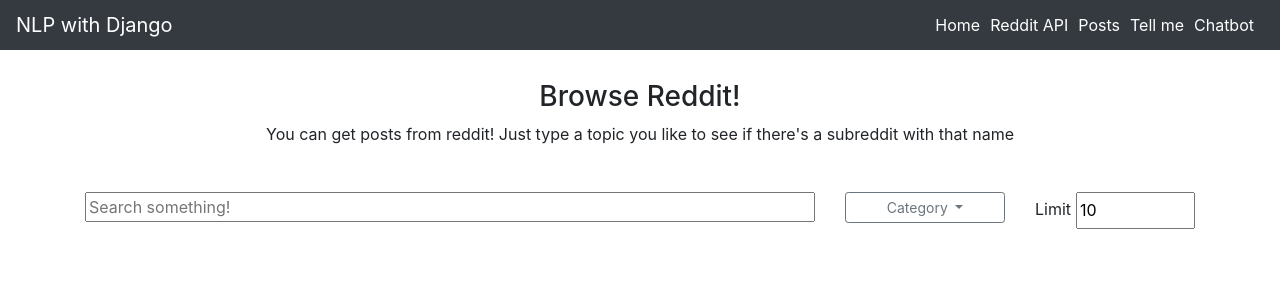
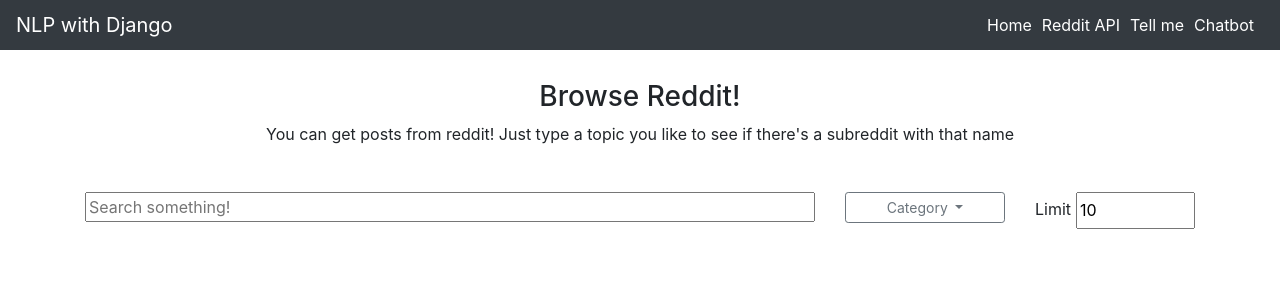
Before and after one commit to daniel-sjkdm/djangonltk, a Django app: page /reddit in a window 1280 px wide. Shown: the top 300 px of the page. Run offline with Django 3.2, Linux system fonts and the light colour scheme; parts of the project's set-up code (start-up, migrations or seed data) failed here and were passed over; some libraries are stand-ins or nearby versions.

Commit message:
Fixing things

```diff
--- a/templates/base.html
+++ b/templates/base.html
@@ -27,9 +27,6 @@
                 </li>
                 <li class="nav-item">
                     <a href="{% url 'posts:reddit' %}"> Reddit API </a>
-                </li>
-                <li class="nav-item">
-                    <a href="{% url 'posts:posts' %}"> Posts </a>
                 </li>
                 <li class="nav-item">
                     <a href="{% url 'posts:tell-me' %}"> Tell me </a>
--- a/templates/search_reddit.html
+++ b/templates/search_reddit.html
@@ -84,9 +84,6 @@
                             </div>
                             <br/>
                             <div class="card-actions">
-                                <button class="btn btn-success btn-sm store_button" id=${post.id}>
-                                    Save
-                                </button>
                                 <a class="btn btn-secondary btn-sm" href="${post.url}" id="post_url_${post.id}" target="_blank"> url </a>
                             </div>
                         </div>
```
